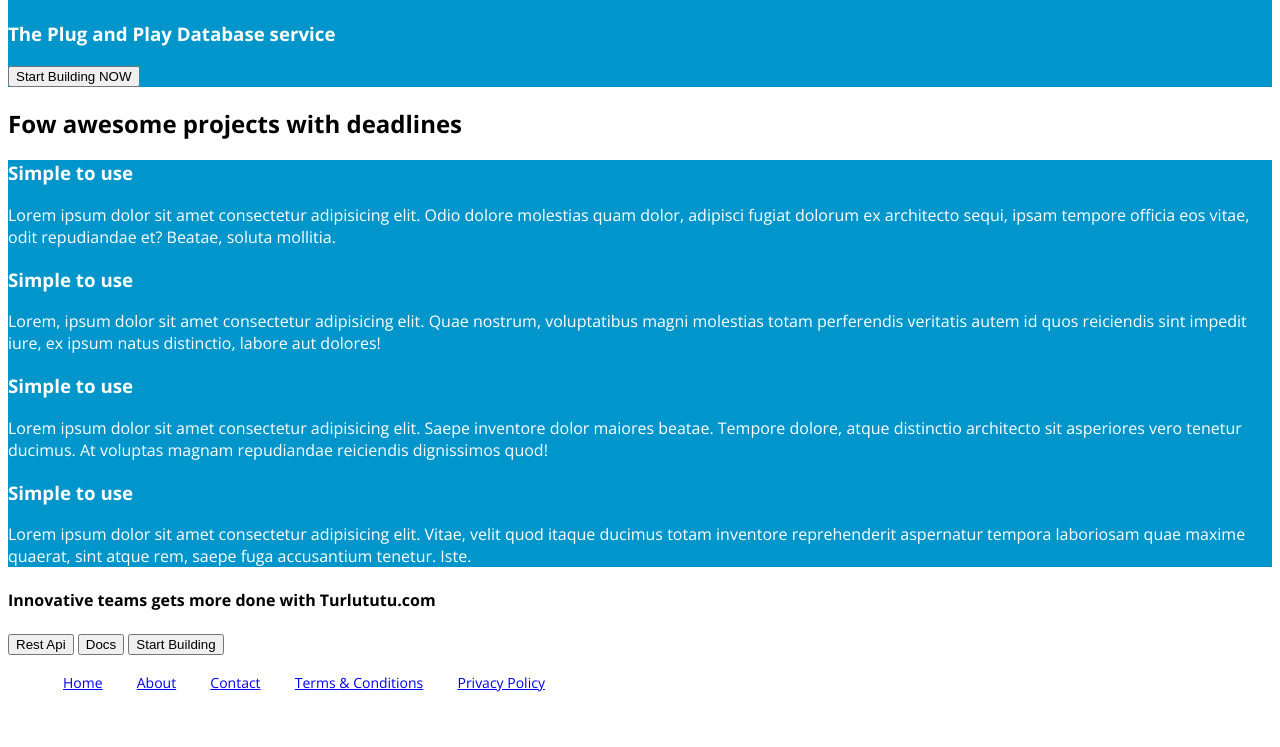
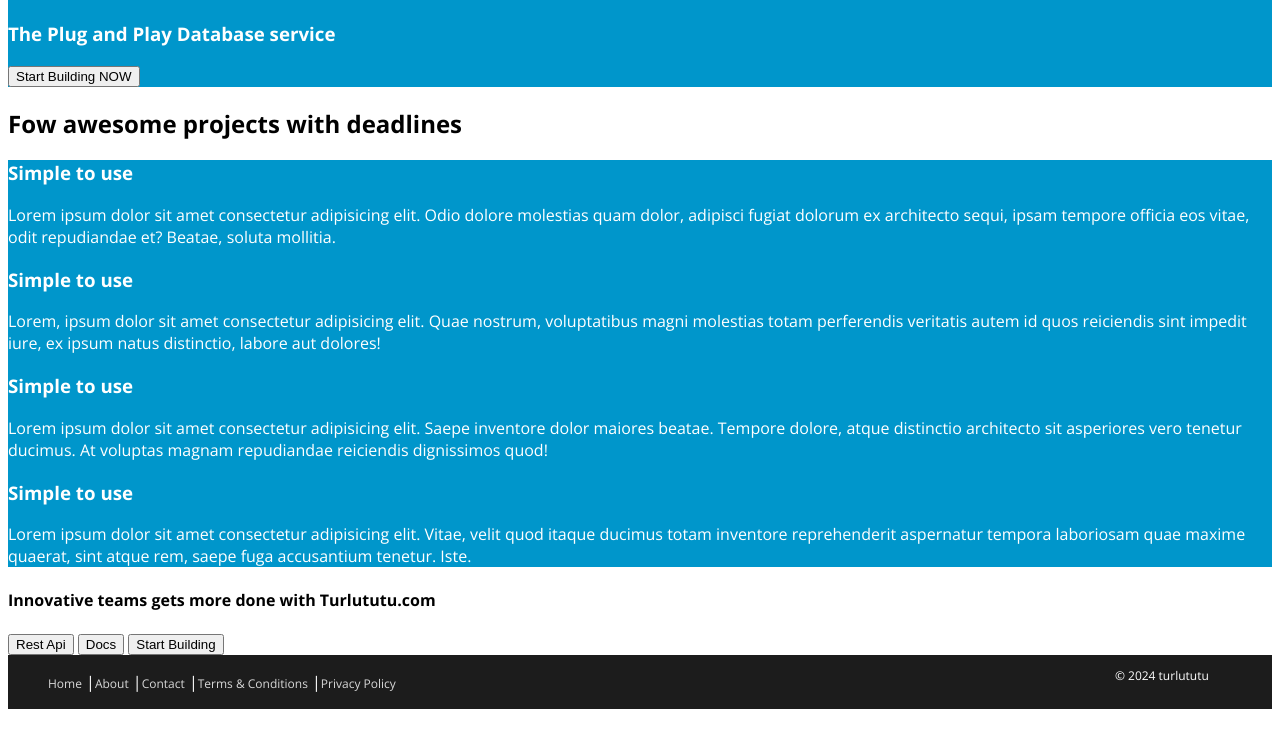
Before and after one commit to Ceeeed1985/turlututu, a plain HTML site: page index.html in a window 1280 px wide. Shown: the part 601-1348 px from the top of the page. After the commit the page ends 1318 px from the top, so only its background shows below. Drawn offline with nearby package versions, Linux system fonts and the light colour scheme.

Commit message:
Footer et menu de navigation secondaire terminé

```diff
--- a/index.html
+++ b/index.html
@@ -80,6 +80,7 @@
     </section>
 
     <footer>
+        <section id="pied_page">
             <nav id="menu_primaire">
                 <ul>
                     <li><a href="#">Home</a></li>
@@ -90,6 +91,7 @@
                 </ul>
             </nav>
             <p>&copy; 2024 turlututu</p>
+        </section>
     </footer>
 
 </body>
--- a/style/default.css
+++ b/style/default.css
@@ -7,6 +7,10 @@ header {
     background-color: #303031;
 }
 
+footer {
+    background-color: #1c1c1c;
+
+}
 
 #entetes {
     width: 1000px;
@@ -16,6 +20,12 @@ header {
     justify-content: space-around;
 }
 
+#pied_page {
+    width: 95%;
+    display: flex;
+    flex-direction: row;
+    justify-content: space-between;
+}
 
 .bandeau01 {
     background-color: #0096cb;
@@ -47,6 +57,7 @@ p{
 header a{
     color : #d8d8d8;
     text-decoration: none;
+    font-size: 14px;
 }
 
 header a:hover{
@@ -63,9 +74,36 @@ header p:hover{
     font-weight: bold;
     }
 
+footer a{
+    color: #d8d8d8;
+    text-decoration: none;
+    font-size: 12px;
+}
+
+footer a:hover{
+    color: #d8d8d8;
+    font-weight: bold;
+}
+
+footer li{
+    margin: auto;
+}
+
+footer li:before{
+    content: "|";
+    color: white;
+}
+
+footer li:first-child:before{
+    content : " ";
+}
+
+footer p{
+    font-size: 12px;
+}
+
 li{
     list-style-type: none;
     display: inline;
-    font-size: 14px;
     margin: auto 15px;
 }
```
Lines whose indentation alone changed are shown as unchanged.
